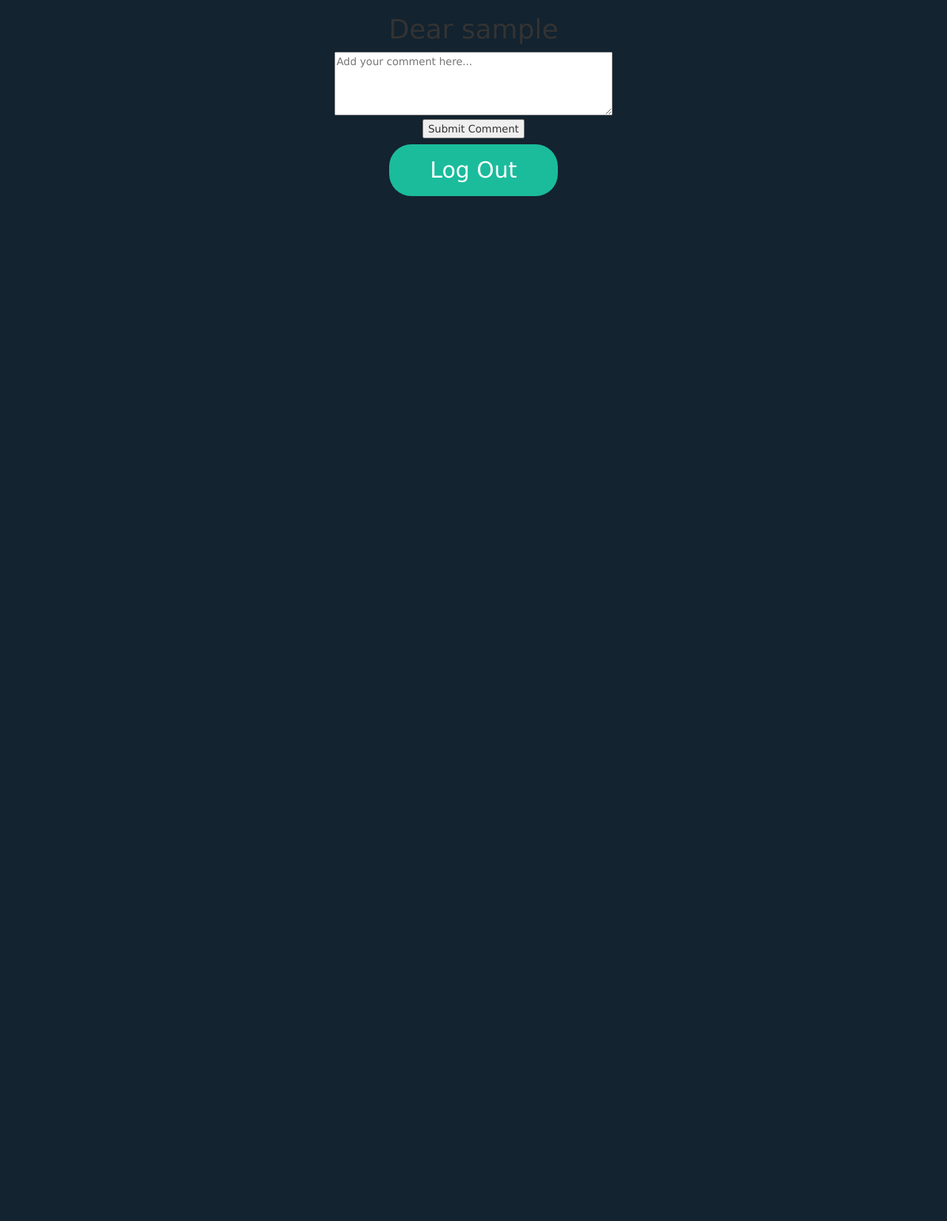
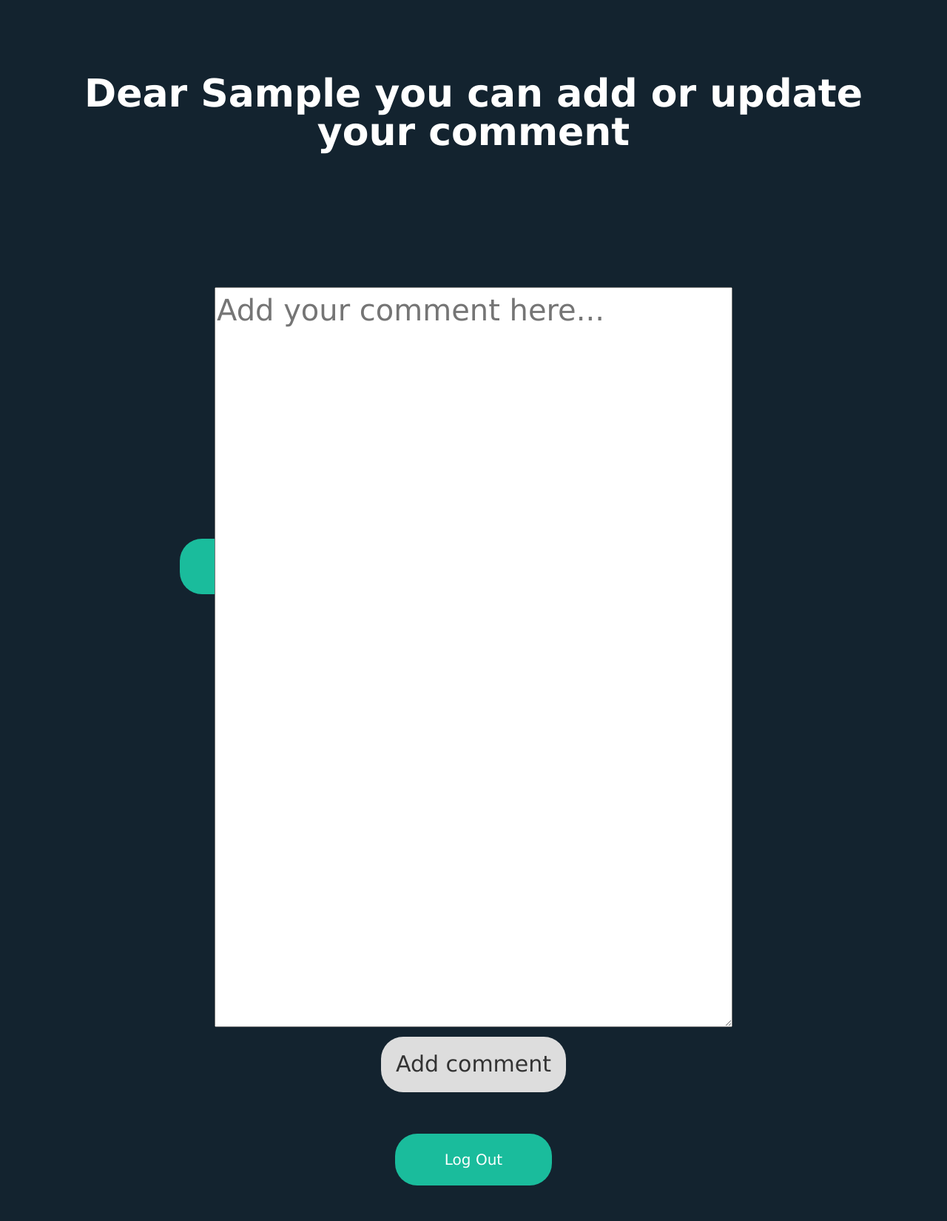
Before and after one commit to pepsinic/moody, a Node server app: template views/comment.ejs in a window 1280 px wide. Shown: the whole page at 74% size. Before the commit the page ends 265 px from the top, so only its background shows below. Run offline with Node 20, Linux system fonts and the light colour scheme; the template is opened without the code that fills it: most values are stand-ins (such as "Sample title", 1, 10 or a date in 2020); some libraries are stand-ins or nearby versions.

Commit message:
Thu02MAR_4PM

```diff
--- a/public/css/stylesheet.css
+++ b/public/css/stylesheet.css
@@ -4,8 +4,8 @@
 	text-align: center;
  }
 
-h1, #h1 {
-		color: #ffffff;
+h1 {
+	color: white;
 	font-family:Verdana, sans-serif;
 	font-size: 52px;
 	font-weight: 700;
@@ -16,6 +16,43 @@ h1, #h1 {
 
 
 /* LOGIN*/
+
+
+input[type=text], input[type=password], select {
+    width: 100%;
+    height:80px;
+    padding: 12px 20px;
+    margin: 8px 0;
+    display: inline-block;
+    border: 1px solid #ccc;
+    border-radius: 30px;
+    font-size:30px;
+    box-sizing: border-box;
+    text-align: center;
+}
+
+
+input[type=submit] {
+    width: 100%;
+    height: 80px;
+    font-size:30px;
+    background-color: #1abc9c;
+    color: white;
+    padding: 14px 20px;
+    margin: 8px 0;
+    border: none;
+    border-radius: 30px;
+    cursor: pointer;
+}
+
+input[type=submit]:hover {
+    background-color: #1fad91;
+}
+
+div {
+    border-radius: 5px;
+    padding: 40px;
+}
 .login{
 	text-align: center;
 	display:block;
@@ -78,11 +115,12 @@ h1, #h1 {
     border-radius: 30px;
     padding: 14px 20px;
 }
-button[name=emotionParam]:hover{}
+
+
 button[type=logOut]{
 	width: 20%;
     height: 70px;
-    font-size:30px;
+    font-size:20px;
     background-color: #1abc9c;
     color: white;
     padding: 14px 20px;
@@ -91,9 +129,9 @@ button[type=logOut]{
     border-radius: 30px;
     cursor: pointer;
 }
+
 button[type=logOut]:hover{
 	background-color: #1ea086;
-
 }
 
 /*INDEX*/
@@ -151,10 +189,21 @@ button[type=submit]:hover{
 }
 
 #time {
+    font-size:20px;
     width: 74%;
     left:16%;
     color: #888;
 }
+
+/* COMMENT*/
+
+textarea {
+    position:relative;
+    height: 1000px;
+    width: 700px;
+    font-size: 40px;
+}
+
 
 /* CALENDRIER MONTH*/
 
--- a/views/comment.ejs
+++ b/views/comment.ejs
@@ -1,27 +1,34 @@
 <!DOCTYPE html>
 <html lang="en">
   <head>
-     <link href="/public/css/stylesheet.css" rel="stylesheet" type="text/css">
 	<!-- Latest compiled and minified CSS -->
 	<link rel="stylesheet" href="https://maxcdn.bootstrapcdn.com/bootstrap/3.3.7/css/bootstrap.min.css" integrity="sha384-BVYiiSIFeK1dGmJRAkycuHAHRg32OmUcww7on3RYdg4Va+PmSTsz/K68vbdEjh4u" crossorigin="anonymous">
 
 	<!-- Optional theme -->
 	<link rel="stylesheet" href="https://maxcdn.bootstrapcdn.com/bootstrap/3.3.7/css/bootstrap-theme.min.css" integrity="sha384-rHyoN1iRsVXV4nD0JutlnGaslCJuC7uwjduW9SVrLvRYooPp2bWYgmgJQIXwl/Sp" crossorigin="anonymous">
-
+	<link href="/public/css/stylesheet.css" rel="stylesheet" type="text/css">
 	<title> Index page </title>
  	</head>
 	<body class="background container">
-		<h1> Dear <%= username %></h1>
-			<form action = "/comments/create" method = "POST">
+	<br><br><br><br><br>
+		<h1><span style="text-transform: capitalize;"> dear <%= username %> </span>you can add or update your comment</h1>
+		<div>
+			<form action = "/emotions" method = "GET">
+				<button type="submit" id="mood"> &#10094;  </button>
+			</form>
+		</div>
+		<div></div>
+			<form class="comment" action = "/comments/create" method = "POST">
 				<textarea placeholder = "Add your comment here..." name = "createComment" rows="4" cols="50"></textarea>
 				<br>
-			    <input type = "submit" value = "Submit Comment">
+			    <button type="submit" id="comment">Add comment</button>
 			</form>
-
+		</div>
+		<div>
 			<form action = "/users/logOut" method = "POST">
 				<button type="logOut">Log Out</button>
 			</form>
-
+		</div>
 		<script src="https://ajax.googleapis.com/ajax/libs/jquery/1.12.4/jquery.min.js"></script>
 		<!-- Latest compiled and minified JavaScript -->
 		<script src="https://maxcdn.bootstrapcdn.com/bootstrap/3.3.7/js/bootstrap.min.js" integrity="sha384-Tc5IQib027qvyjSMfHjOMaLkfuWVxZxUPnCJA7l2mCWNIpG9mGCD8wGNIcPD7Txa" crossorigin="anonymous"></script>
```
Also changed, not shown: controllers/comments.js (+4 -6 lines), views/emotions/index.ejs (+4 -4 lines), views/logIn.ejs (+11 -45 lines). Lines whose indentation alone changed are shown as unchanged.
